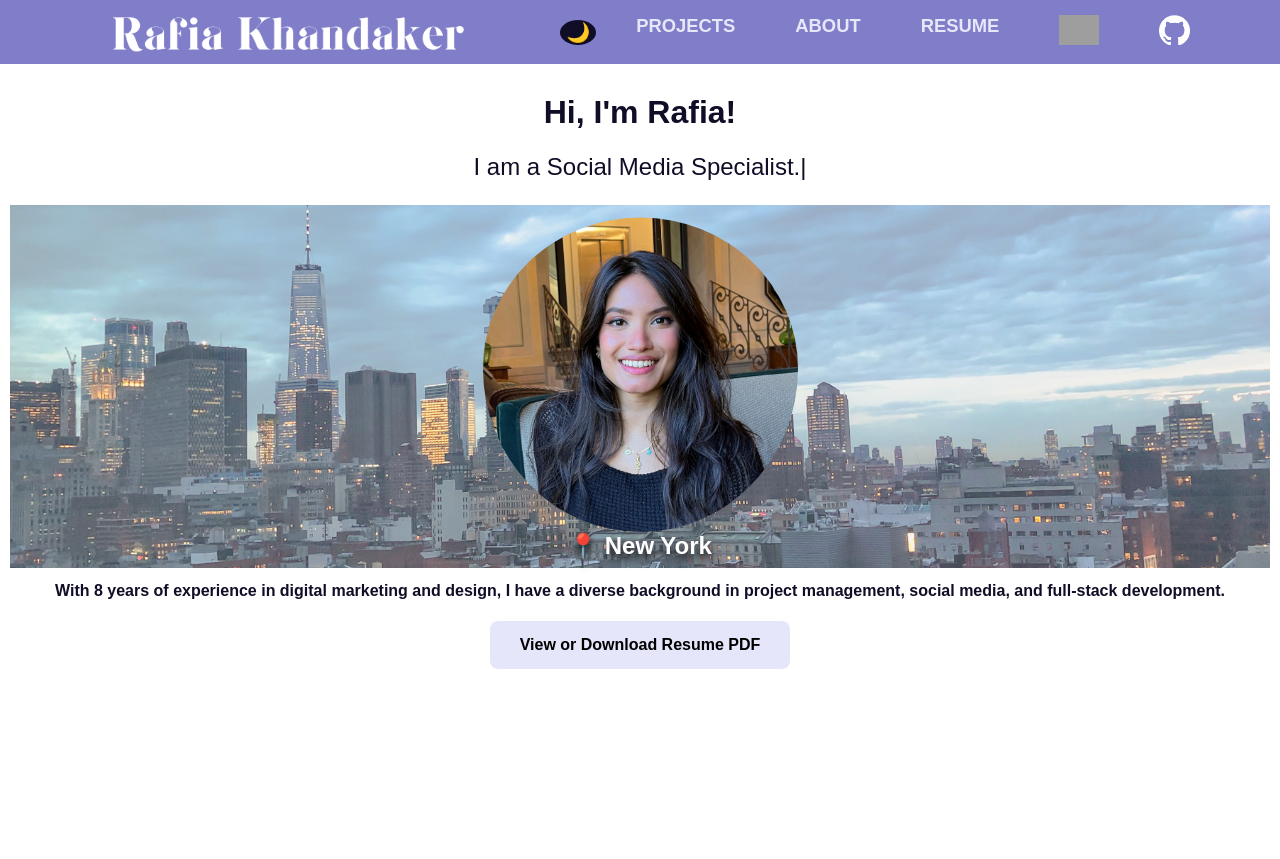
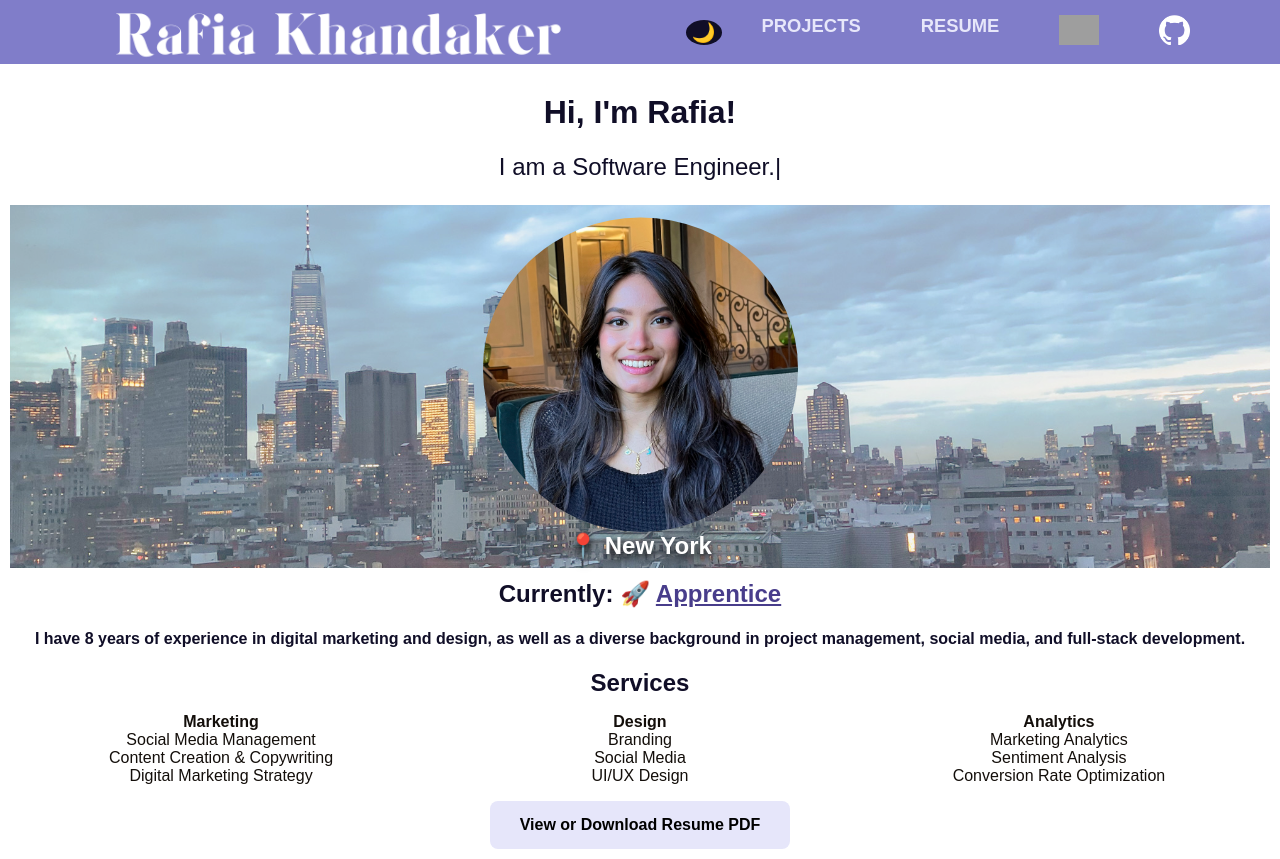
Before and after one commit to RafiaJK/portfolio, a React (Create React App) app: page / in a window 1280 px wide. Before the commit the page ends 800 px from the top, so only its background shows below. Built offline with nearby package versions, Linux system fonts and the light colour scheme; grey boxes are pictures that could not be loaded.

Commit message:
updated home layout

```diff
--- a/package.json
+++ b/package.json
@@ -12,12 +12,13 @@
     "@testing-library/jest-dom": "^5.16.5",
     "@testing-library/react": "^13.4.0",
     "@testing-library/user-event": "^13.5.0",
-    "bootstrap": "^5.3.0-alpha1",
+    "bootstrap": "^5.3.3",
     "react": "^18.2.0",
-    "react-bootstrap": "^2.7.2",
+    "react-bootstrap": "^2.10.7",
     "react-dom": "^18.2.0",
     "react-router-dom": "^6.8.0",
     "react-scripts": "5.0.1",
+    "react-swipeable": "^7.0.2",
     "react-type-animation": "^3.0.1",
     "web-vitals": "^2.1.4"
   },
--- a/src/App.js
+++ b/src/App.js
@@ -7,6 +7,7 @@ import About from './About';
 import Nav from './Nav';
 import Projects from "./Projects";
 import Socials from './Socials';
+import Services from './Services';
 import { Route, Routes, BrowserRouter } from "react-router-dom";
 import './darkTheme.css';
 
@@ -39,6 +40,7 @@ function App() {
               <Route path="/about" element={<About />} />
               <Route path="/projects" element={<Projects />} />
               <Route path="/socials" element={<Socials />} />
+              <Route path="/services" element={<Services/>}/>
             </Routes>
           </div>
         </BrowserRouter>
--- a/src/Home.js
+++ b/src/Home.js
@@ -1,26 +1,24 @@
 import './App.css';
 import './Home.css';
-import profpic from './profpic.png'
 import profpic2 from './profpic2.jpg'
 
 import { TypeAnimation } from 'react-type-animation';
-import CodingTimeline from './CodingTimeline';
 import cityscape from './cityscape.jpg'
-import Skills from './Skills'
 import Resume from './Resume'
-import React, { useState } from 'react';
-import Rafia_Khandaker_Resume from './Rafia_Khandaker_Resume.pdf';
+
+import Services from './Services'
 
 function Home() {
   return (
     <div className="Home">
+
       <h1>Hi, I'm Rafia!</h1>
 
       <TypeAnimation className='typing-animation'
         sequence={[
+          'I am a Digital Marketer.', 1500,
           'I am a Software Engineer.', 1500,
-          'I am a Social Media Specialist.', 2000, // Waits 2s
-          'I am a Digital Marketer.', 1500,
+          'I am a Social Media Expert.', 2000, // Waits 2s
           () => {
             console.log('Sequence completed'); // Place optional callbacks anywhere in the array
           }
@@ -38,20 +36,13 @@ function Home() {
       </div>
 
       <div className='home-blurb'>
-        <h4>With 8 years of experience in digital marketing and design, I have a diverse background in project management, social media, and full-stack development.</h4>
+        <h2>Currently: 🚀 <a href="learnwithapprentice.com">Apprentice</a> </h2>
+
+        <h4>I have 8 years of experience in digital marketing and design, as well as a diverse background in project management, social media, and full-stack development.</h4>
       </div>
 
+      <Services/>
       <Resume/>
-
-      {/* <div className='skills'>
-        <Skills/>
-      </div> */}
-
-      {/* <div className='prof-journey'>
-        <p><b><i>Follow my professional journey - reduced to a timeline for your convenience:</i></b></p>
-        <CodingTimeline />
-      </div> */}
-
     </div>
   );
 }
--- a/src/Nav.js
+++ b/src/Nav.js
@@ -57,7 +57,7 @@ function Nav({toggleTheme, theme}) {
         <div className={`navlinks ${showNav && 'active'}`} onClick={toggleNav}>
           <ul>
             <li><Link to="/projects"> PROJECTS </Link></li>
-            <li><Link to="/about"> ABOUT </Link></li>
+            {/* <li><Link to="/about"> ABOUT </Link></li> */}
             <li><Link to="/resume"> RESUME </Link></li>
             <li><Link to="https://www.linkedin.com/in/rafiakhandaker/" target="_blank"><img src="https://cdn-icons-png.flaticon.com/512/145/145807.png" className='linkedin-logo'/></Link></li>
             <li><Link to="https://github.com/RafiaJK/" target="_blank"><img src={github_logo} className='linkedin-logo'/> </Link></li>
--- a/src/ResumeExpanded.js
+++ b/src/ResumeExpanded.js
@@ -1,8 +1,7 @@
 import './App.css';
-import Rafia_Khandaker_Resume from './Rafia_Khandaker_Resume.pdf';
-import React, { useState } from 'react';
+// import Rafia_Khandaker_Resume from './Rafia_Khandaker_Resume.pdf';
 import './resume.css'
-import Skills from './Skills'
+// import Skills from './Skills'
 
 function ResumeExpanded() {
 
@@ -43,7 +42,7 @@ function ResumeExpanded() {
       <h3>Experience:</h3>
       <h4>
         <span class="resume-company">
-          <a href="https://pch.com" target="_blank">Publishers Clearing House</a>
+          <a href="https://pch.com">Publishers Clearing House</a>
         </span>
       </h4>
       <h4>
--- /dev/null
+++ b/src/Services.js
@@ -0,0 +1,39 @@
+import './App.css';
+// import Rafia_Khandaker_Resume from './Rafia_Khandaker_Resume.pdf';
+import './resume.css'
+// import Skills from './Skills'
+
+function Services() {
+
+  return (
+    <div className="Services">
+
+      <h2 style={{marginBottom: "0px"}}>Services</h2>
+
+
+      <div className="skills-blocks">
+      <ul className='tech-skills-list'><b>Marketing</b>
+          <li>Social Media Management</li>
+          <li>Content Creation & Copywriting</li>
+          <li>Digital Marketing Strategy</li>
+        </ul>
+
+        <ul className='tech-skills-list'><b>Design</b>
+          <li>Branding</li>
+          <li>Social Media</li>
+          <li>UI/UX Design</li>
+        </ul>
+
+        <ul className='tech-skills-list'><b>Analytics</b>
+          <li>Marketing Analytics</li>
+          <li>Sentiment Analysis</li>
+          <li>Conversion Rate Optimization</li>
+        </ul>
+
+      </div>
+
+    </div>
+  );
+}
+
+export default Services;
--- a/src/Socials.js
+++ b/src/Socials.js
@@ -1,5 +1,4 @@
 import './App.css';
-import { Link } from 'react-router-dom';
 
 function Socials() {
   return (
--- a/src/TravelGrid.js
+++ b/src/TravelGrid.js
@@ -3,11 +3,11 @@ import Box from '@mui/material/Box';
 import ImageList from '@mui/material/ImageList';
 import ImageListItem from '@mui/material/ImageListItem';
 import ImageListItemBar from '@mui/material/ImageListItemBar';
-import img1 from './travel/1.jpeg'
+// import img1 from './travel/1.jpeg'
 import img2 from './travel/2.jpeg'
-import img3 from './travel/3.jpeg'
+// import img3 from './travel/3.jpeg'
 import img4 from './travel/4.jpeg'
-import img5 from './travel/5.jpeg'
+// import img5 from './travel/5.jpeg'
 import img6 from './travel/6.jpeg'
 import img7 from './travel/7.jpeg'
 import img8 from './travel/8.jpeg'
```
Also changed, not shown: src/Resume.js (+1 -31 lines), src/exp_carousel/Apprentice.png (added), 1 other file (tests, documents, lock files or other folders).
